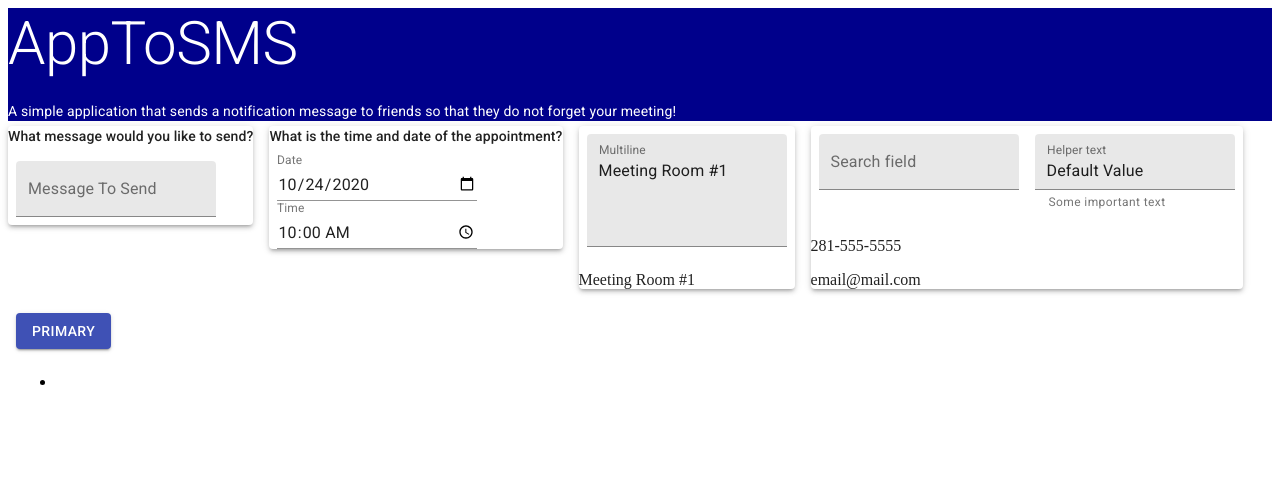
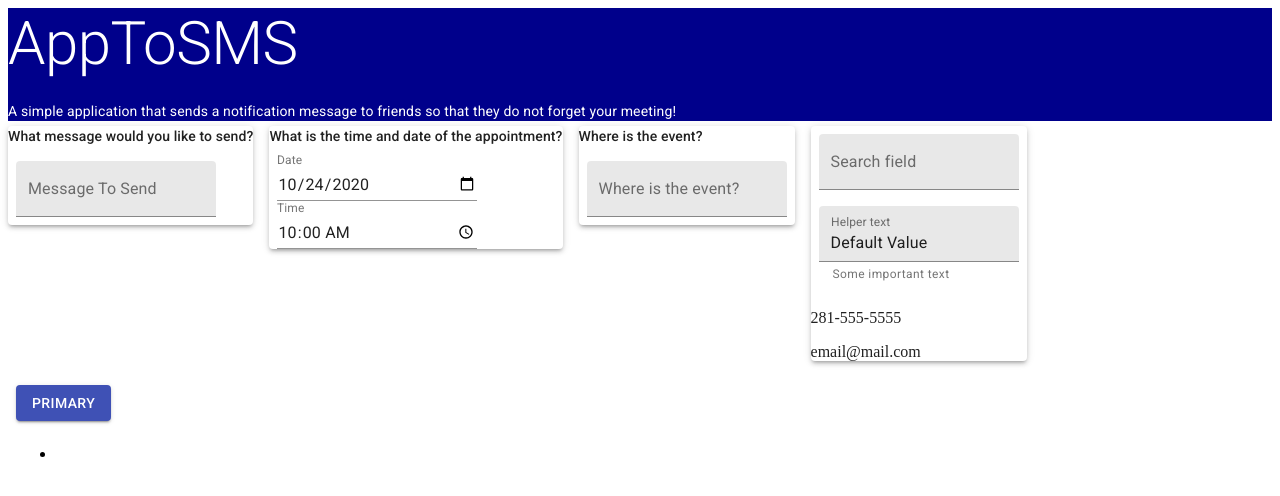
Before and after one commit to qthibodeaux/AppThis, a React (Create React App) app in the folder frontend/: page / in a window 1280 px wide. Shown: the top 496 px of the page. Built offline with nearby package versions, Linux system fonts and the light colour scheme.

Commit message:
Updated validations

```diff
--- a/frontend/src/components/number.js
+++ b/frontend/src/components/number.js
@@ -9,6 +9,8 @@ const useStyles = makeStyles((theme) => ({
         margin: theme.spacing(1),
         width: '25ch',
       },
+        display: 'flex',
+        flexDirection: 'column',
     },
   }));
 
--- a/frontend/src/components/where.js
+++ b/frontend/src/components/where.js
@@ -2,6 +2,7 @@ import React from 'react'
 import { connect } from 'react-redux'
 import { makeStyles } from '@material-ui/core/styles';
 import TextField from '@material-ui/core/TextField';
+import Typography from '@material-ui/core/Typography';
 
 const useStyles = makeStyles((theme) => ({
     root: {
@@ -17,24 +18,30 @@ function Where (props){
     const classes = useStyles();
 
     const newSelection = (val) => {
+        if(val !== "Message To Send" && props.submitted === true) {
+            props.whereValidation.tf = false
+            props.whereValidation.text = ""
+        }
         props.dispatch({type: 'WHEREVALUE', value: val})
     }
 
     return(
         <div>
+            <Typography variant="subtitle2" gutterBottom>
+                Where is the event?
+             </Typography>
             <form className={classes.root} noValidate autoComplete="off">
                 <TextField
-                        id="filled-multiline-static"
-                        label="Multiline"
+                        id="filled-textarea"
+                        label="Where is the event?"
+                        placeholder="Where is the event?"
                         multiline
-                        rows={4}
-                        defaultValue={props.whereValue}
                         variant="filled"
                         onChange={(e) => newSelection(e.currentTarget.value)}
-                        />
+                        error={props.whereValidation.tf}
+                        helperText={props.whereValidation.text}
+                    />
             </form>
-
-            <p>{props.whereValue}</p>
         </div>
     )
 }
@@ -42,6 +49,8 @@ function Where (props){
 function mapStateToProps (currentReduxStoreState, _ownProps) {
     return {
         whereValue: currentReduxStoreState.whereValue,
+        whereValidation: currentReduxStoreState.whereValidation,
+        submitted: currentReduxStoreState.submitted,
     }
 }
 
--- a/frontend/src/store.js
+++ b/frontend/src/store.js
@@ -9,6 +9,10 @@ const initialState = {
     dateValue: "2020-10-24",
     timeValue: "10:00",
     whereValue: "Meeting Room #1",
+    whereValidation: {
+        tf: false,
+        text: ""
+    },
     numberValue: "281-555-5555",
     emailValue: "email@mail.com",
     databaseArray: [""],
```
